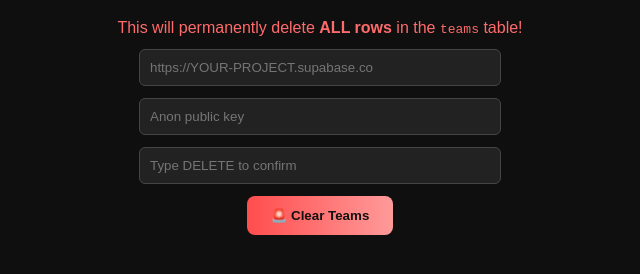
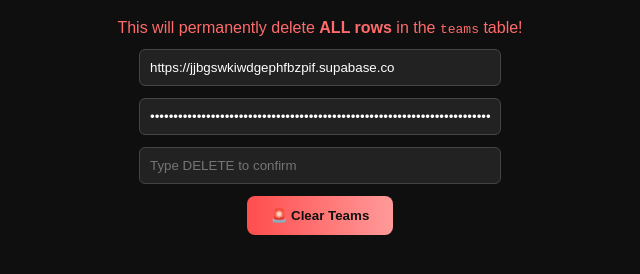
Before and after one commit to Vedhesh/SharkTANK, a plain HTML site: page index3.html in a window 1280 px wide. Shown: the part 110-384 px from the top of the page, without its empty margins (320-960 px from the left). Drawn offline with nearby package versions, Linux system fonts and the light colour scheme.

Commit message:
Update index3.html

```diff
--- a/index3.html
+++ b/index3.html
@@ -21,8 +21,8 @@
   <h1>⚠️ Clear Supabase Teams Table</h1>
   <p class="danger">This will permanently delete <b>ALL rows</b> in the <code>teams</code> table!</p>
 
-  <input type="text" id="url" placeholder="https://YOUR-PROJECT.supabase.co">
-  <input type="password" id="key" placeholder="Anon public key">
+  <input type="text" id="url" placeholder="https://YOUR-PROJECT.supabase.co" value="https://jjbgswkiwdgephfbzpif.supabase.co">
+  <input type="password" id="key" placeholder="Anon public key" value="eyJhbGciOiJIUzI1NiIsInR5cCI6IkpXVCJ9.eyJpc3MiOiJzdXBhYmFzZSIsInJlZiI6ImpqYmdzd2tpd2RnZXBoZmJ6cGlmIiwicm9sZSI6ImFub24iLCJpYXQiOjE3NTUyMzg0OTcsImV4cCI6MjA3MDgxNDQ5N30.kKbiQc5ykNRnx5PW--iQ-Z3FF7rHi1z8SlQ8wKv6ecA">
   <input type="text" id="confirm" placeholder='Type DELETE to confirm'>
 
   <button id="clearBtn">🚨 Clear Teams</button>
```
